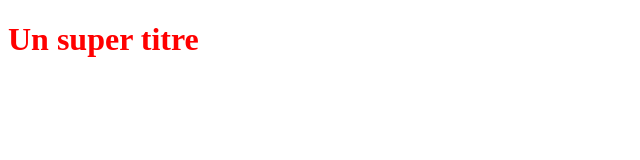
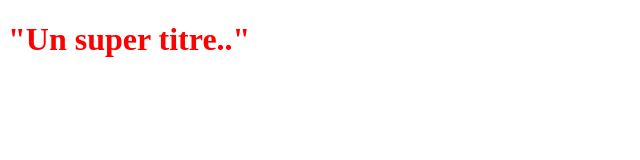
Before and after one commit to DaoDrum/DaotryProject, a plain HTML site: page index.html in a window 1280 px wide. Shown: the whole page, without its empty margins (0-640 px from the left). Drawn offline with Linux system fonts and the light colour scheme.

Commit message:
Modification du titre H1

```diff
--- a/index.html
+++ b/index.html
@@ -5,6 +5,6 @@
    <link rel="stylesheet" type="text/css" href="style.css">
 </head>
 <body>
-   <h1>Un super titre</h1>
+   <h1>"Un super titre.."</h1>
 </body>
 </html>
```
